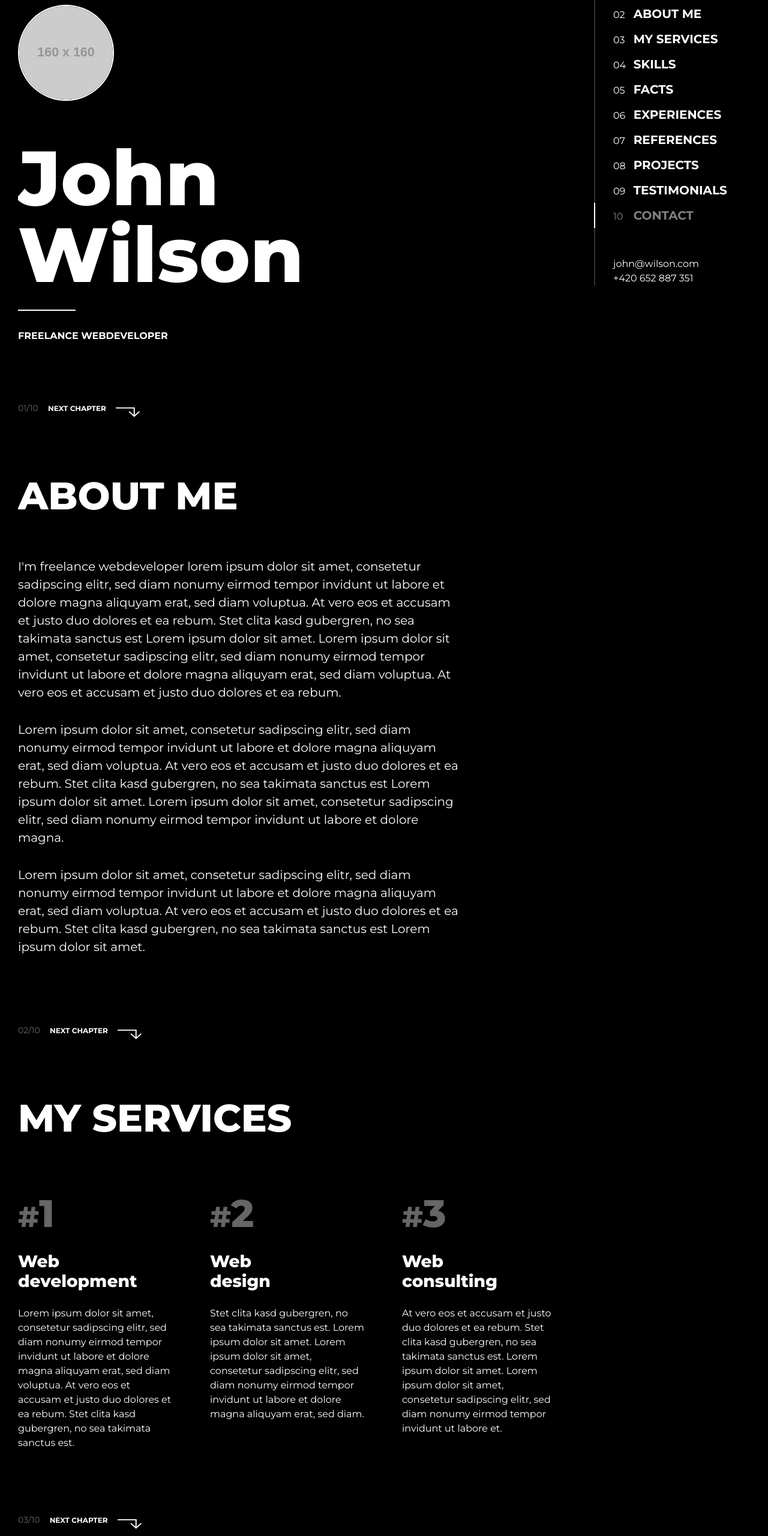
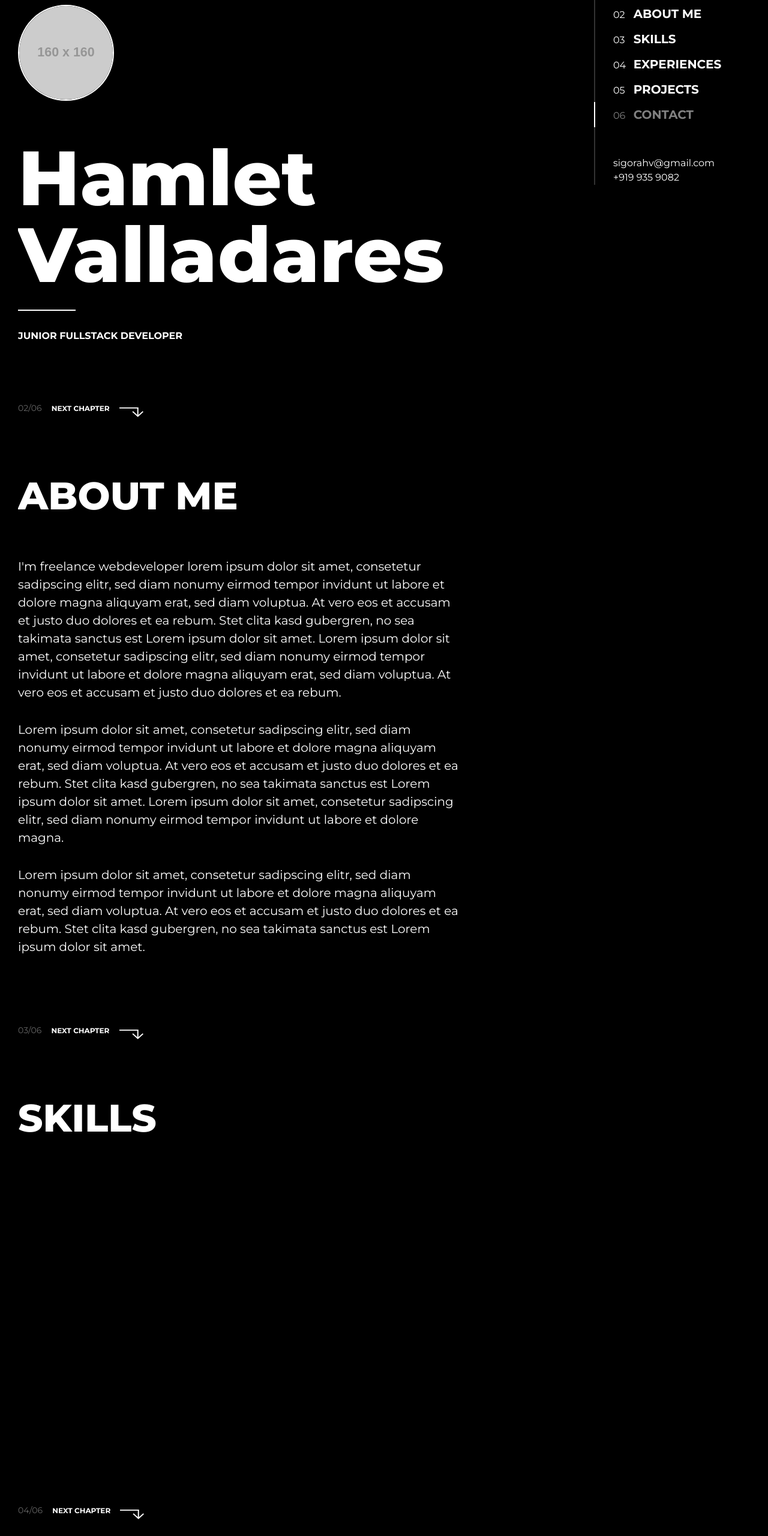
Before and after one commit to UNCValladaresHamlet/HW8_ProfessionalMaterials, a plain HTML site: page index.html in a window 1280 px wide. Shown: the part 120-2680 px from the top of the page at 60% size. Drawn offline with Linux system fonts and the light colour scheme; placeholder pictures from the web are drawn by us.

Commit message:
refactored codee to my own preferences

```diff
--- a/index.html
+++ b/index.html
@@ -6,13 +6,13 @@
 	<meta http-equiv="X-UA-Compatible" content="IE=edge">
 	<link href="https://fonts.googleapis.com/css?family=Montserrat:400,700,800&display=swap&subset=latin-ext" rel="stylesheet">
 	<link href="dist/css/main.css" rel="stylesheet">
-	<title>John Wilson | Portfolio</title>
+	<title>Hamlet Valladares | Portfolio</title>
 </head>
 <body class="with-header position-relative" data-spy="scroll" data-target="#sections-nav" data-offset="80">
 	<header class="header">
 		<div class="container-fluid-limited d-flex align-items-center justify-content-between">
 			<a href="index.html" class="header-brand">
-				<img src="assets/img/logo.svg" alt="Your logo">
+				<!-- <img src="assets/img/logo.svg" alt="Your logo">  ###Removes logo and keeps menu bar on the right whenever the screen minimizes-->
 			</a>
 			<button class="sections-nav-toggler" aria-label="Toggle navigation">
 				<span class="sections-nav-toggler-bar"></span>
@@ -36,58 +36,58 @@
 					About me
 				</a>
 			</li>
-			<li class="sections-nav-item">
+			<!-- <li class="sections-nav-item">
 				<a href="#section-03" class="nav-link sections-nav-link goto-section">
 					<span class="sections-nav-counter">03</span>
 					My services
 				</a>
-			</li>
+			</li> -->
 			<li class="sections-nav-item">
 				<a href="#section-04" class="nav-link sections-nav-link goto-section">
-					<span class="sections-nav-counter">04</span>
+					<span class="sections-nav-counter">03</span>
 					Skills
 				</a>
 			</li>
-			<li class="sections-nav-item">
+			<!-- <li class="sections-nav-item">
 				<a href="#section-05" class="nav-link sections-nav-link goto-section">
 					<span class="sections-nav-counter">05</span>
 					Facts
 				</a>
-			</li>
+			</li> -->
 			<li class="sections-nav-item">
 				<a href="#section-06" class="nav-link sections-nav-link goto-section">
-					<span class="sections-nav-counter">06</span>
+					<span class="sections-nav-counter">04</span>
 					Experiences
 				</a>
 			</li>
-			<li class="sections-nav-item">
+			<!-- <li class="sections-nav-item">
 				<a href="#section-07" class="nav-link sections-nav-link goto-section">
 					<span class="sections-nav-counter">07</span>
 					References
 				</a>
-			</li>
+			</li> -->
 			<li class="sections-nav-item">
 				<a href="#section-08" class="nav-link sections-nav-link goto-section">
-					<span class="sections-nav-counter">08</span>
+					<span class="sections-nav-counter">05</span>
 					Projects
 				</a>
 			</li>
-			<li class="sections-nav-item">
+			<!-- <li class="sections-nav-item">
 				<a href="#section-09" class="nav-link sections-nav-link goto-section">
 					<span class="sections-nav-counter">09</span>
 					Testimonials
 				</a>
-			</li>
+			</li> -->
 			<li class="sections-nav-item">
 				<a href="#section-10" class="nav-link sections-nav-link goto-section">
-					<span class="sections-nav-counter">10</span>
+					<span class="sections-nav-counter">06</span>
 					Contact
 				</a>
 			</li>
 			<li class="sections-nav-item">
 				<div class="sections-nav-info">
-					<a href="mailto:john@wilson.com">john@wilson.com</a><br>
-					<a href="tel:+420652887351">+420 652 887 351</a>
+					<a href="mailto:sigorahv@gmail.com">sigorahv@gmail.com</a><br>
+					<a href="tel:+420652887351">+919 935 9082</a>
 				</div>
 			</li>
 		</ul>
@@ -100,13 +100,13 @@
 						<div class="section-body">
 							<div class="jumbotron jumbotron-fluid pt-6 pt-lg-8 pb-0 mb-0">
 								<img src="https://via.placeholder.com/160" class="jumbotron-img animation-translate animation-item-1" alt="Avatar">
-								<h1 class="display-1 display-animated display-animated-in animation-translate animation-item-2">John<br>Wilson</h1>
-								<p class="lead animation-translate animation-item-3">FREELANCE WEBDEVELOPER</p>
+								<h1 class="display-1 display-animated display-animated-in animation-translate animation-item-2">Hamlet<br>Valladares</h1>
+								<p class="lead animation-translate animation-item-3">Junior Fullstack Developer</p>
 							</div>
 						</div>
 						<div class="section-footer animation-translate animation-item-4">
 							<a class="section-next goto-section" href="#section-02">
-								<span class="section-next-counter">01/10</span>
+								<span class="section-next-counter">02/06</span>
 								<span class="section-next-label">Next chapter</span>
 								<span class="section-next-icon"></span>
 							</a>
@@ -146,13 +146,13 @@
 						</div>
 						<div class="section-footer animation-translate animation-item-3">
 							<a class="section-next goto-section" href="#section-03">
-								<span class="section-next-counter">02/10</span>
+								<span class="section-next-counter">03/06</span>
 								<span class="section-next-label">Next chapter</span>
 								<span class="section-next-icon"></span>
 							</a>
 						</div>
 					</section>
-					<section id="section-03" class="section animation">
+					<!-- <section id="section-03" class="section animation">
 						<div class="section-body">
 							<h2 class="section-title animation-translate-overline animation-item-1">My services</h2>
 							<div class="row animation-translate animation-item-2">
@@ -207,11 +207,11 @@
 								<span class="section-next-icon"></span>
 							</a>
 						</div>
-					</section>
+					</section> -->
 					<section id="section-04" class="section animation">
 						<div class="section-body">
 							<h2 class="section-title animation-translate-overline animation-item-1">Skills</h2>
-							<div class="row animation-translate animation-item-2">
+							<!-- <div class="row animation-translate animation-item-2">
 								<div class="col-12 col-md-6">
 									<strong class="progress-label">CSS</strong>
 									<div class="progress progress-animated mb-9">
@@ -240,17 +240,17 @@
 										<div class="progress-bar" role="progressbar" style="width: 80%" aria-valuenow="80" aria-valuemin="0" aria-valuemax="100"></div>
 									</div>
 								</div>
-							</div>
+							</div> -->
 						</div>
 						<div class="section-footer animation-translate animation-item-3">
 							<a class="section-next goto-section" href="#section-05">
-								<span class="section-next-counter">04/10</span>
+								<span class="section-next-counter">04/06</span>
 								<span class="section-next-label">Next chapter</span>
 								<span class="section-next-icon"></span>
 							</a>
 						</div>
 					</section>
-					<section id="section-05" class="section animation">
+					<!-- <section id="section-05" class="section animation">
 						<div class="section-body">
 							<h2 class="section-title animation-translate-overline animation-item-1">Facts</h2>
 							<div class="row animation-translate animation-item-2">
@@ -287,7 +287,7 @@
 								<span class="section-next-icon"></span>
 							</a>
 						</div>
-					</section>
+					</section> -->
 					<section id="section-06" class="section animation">
 						<div class="section-body">
 							<h2 class="section-title animation-translate-overline animation-item-1">Experiences</h2>
@@ -316,13 +316,13 @@
 						</div>
 						<div class="section-footer animation-translate animation-item-2">
 							<a class="section-next goto-section" href="#section-07">
-								<span class="section-next-counter">06/10</span>
+								<span class="section-next-counter">05/06</span>
 								<span class="section-next-label">Next chapter</span>
 								<span class="section-next-icon"></span>
 							</a>
 						</div>
 					</section>
-					<section id="section-07" class="section animation">
+					<!-- <section id="section-07" class="section animation">
 						<div class="section-body">
 							<h2 class="section-title animation-translate-overline animation-item-1">References</h2>
 							<div class="row animation-translate animation-item-2">
@@ -367,15 +367,15 @@
 									</a>
 								</div>
 							</div>
-						</div>
-						<div class="section-footer animation-translate animation-item-3">
+						</div> -->
+						<!-- <div class="section-footer animation-translate animation-item-3">
 							<a class="section-next goto-section" href="#section-08">
-								<span class="section-next-counter">07/10</span>
+								<span class="section-next-counter">06/06</span>
 								<span class="section-next-label">Next chapter</span>
 								<span class="section-next-icon"></span>
 							</a>
 						</div>
-					</section>
+					</section> -->
 					<section id="section-08" class="section animation">
 						<div class="section-body">
 							<h2 class="section-title animation-translate-overline animation-item-1">Projects</h2>
@@ -414,13 +414,13 @@
 						</div>
 						<div class="section-footer animation-translate animation-item-3">
 							<a class="section-next goto-section" href="#section-09">
-								<span class="section-next-counter">08/10</span>
+								<span class="section-next-counter">06/06</span>
 								<span class="section-next-label">Next chapter</span>
 								<span class="section-next-icon"></span>
 							</a>
 						</div>
 					</section>
-					<section id="section-09" class="section animation">
+					<!-- <section id="section-09" class="section animation">
 						<div class="section-body">
 							<h2 class="section-title animation-translate-overline animation-item-1">Testimonials</h2>
 							<div id="carousel" class="carousel slide animation-translate animation-item-2" data-ride="carousel">
@@ -475,7 +475,7 @@
 								<span class="section-next-icon"></span>
 							</a>
 						</div>
-					</section>
+					</section> -->
 					<section id="section-10" class="section animation">
 						<div class="section-body">
 							<h2 class="section-title animation-translate-overline animation-item-1">Contact</h2>
@@ -483,7 +483,7 @@
 								<div class="col-12 col-md-4">
 									<div class="contact">
 										<strong class="contact-label">Stay in touch</strong>
-										<a href="mailto:john@wilson.com">john@wilson.com</a><br>
+										<a href="mailto:john@wilson.com">sigorahv@gmail.com</a><br>
 										<a href="tel:+420652887351">+420 652 887 351</a>
 									</div>
 								</div>
@@ -504,7 +504,7 @@
 									</div>
 								</div>
 							</div>
-							<div class="row">
+							<!-- <div class="row">
 								<div class="col-12 col-xl-9">
 									<h3 class="section-subtitle animation-translate animation-item-3">Leave a message</h3>
 									<form class="needs-validation animation-translate animation-item-4" novalidate>
@@ -532,11 +532,11 @@
 										<button type="submit" class="btn btn-primary">Send</button>
 									</form>
 								</div>
-							</div>
+							</div> -->
 						</div>
 						<div class="section-footer animation-translate animation-item-5">
 							<span class="section-next goto-section">
-								<span class="section-next-counter">10/10</span>
+								<span class="section-next-counter">06/06</span>
 							</span>
 						</div>
 					</section>
```
